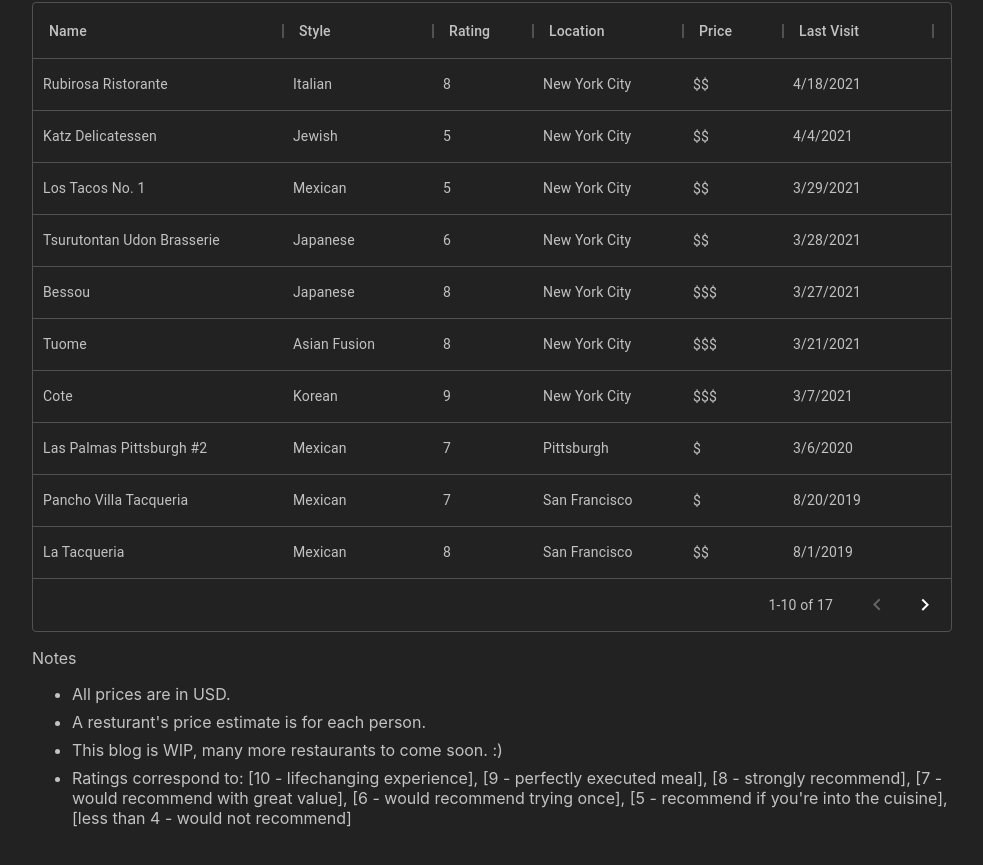
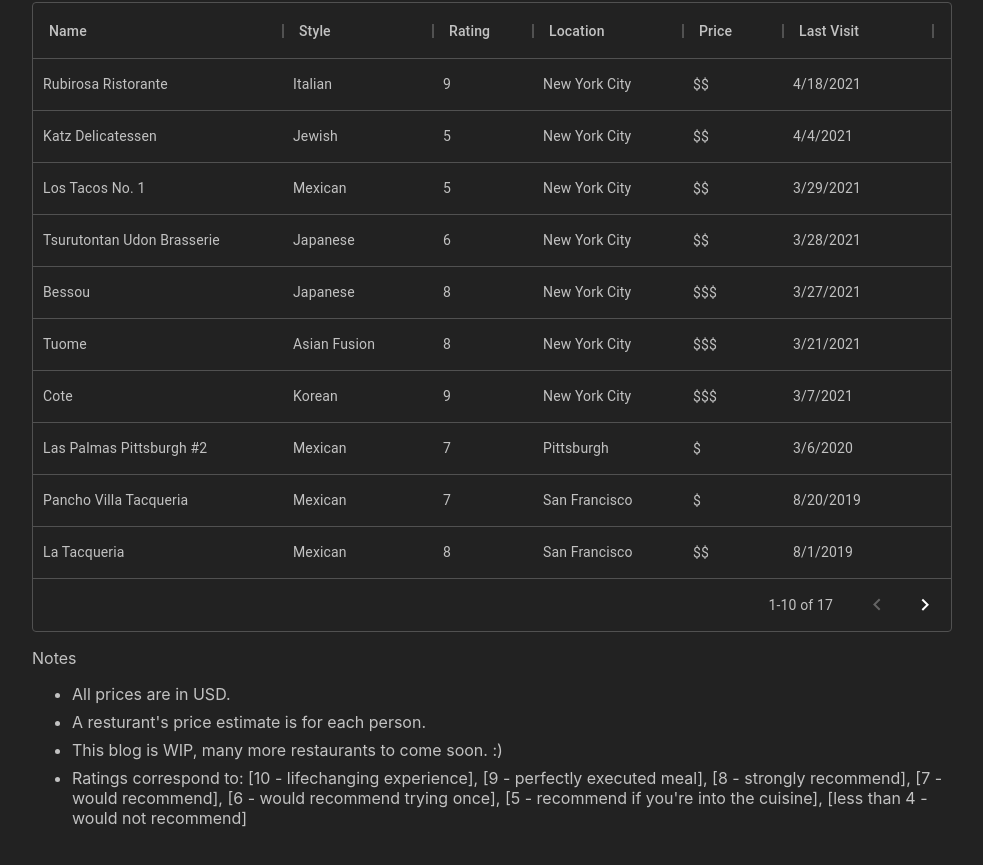
Before and after one commit to jyu/jyu.github.io, a React (Create React App) app: page /food in a window 1280 px wide. Shown: the part 197-1062 px from the top of the page, without its empty margins (148-1131 px from the left). Built offline with nearby package versions, Linux system fonts and the light colour scheme.

Commit message:
Update ratings

```diff
--- a/src/data/restaurants.js
+++ b/src/data/restaurants.js
@@ -463,12 +463,12 @@
     location: "New York City",
     district: "Nolita",
     googleMaps: "https://goo.gl/maps/AxMj5W2ptLqd3oyZ6",
-    rating: "8",
+    rating: "9",
     price: "1",
     style: "Italian",
     lastVisited: "2021-04-17",
     text: [
-      "TLDR: Best pizza in New York City.",
+      "TLDR: Best pizza.",
       "Whenever I land in NYC, I start craving New York pizza. And the best is at Rubirosa Ristorante, an amazing Italian restaurant nestled in Nolita. Inside has a cozy Italian home vibe, but I've only dined outside. They have a great covid setup, complete with wood booths, heat lamps above, hand sanitizers, and plastic dividers. ",
       "When I think of Rubirosa, what comes to mind is their tomato sauce. They're able to get a deep umami flavor out of their tomatoes, making the sauce almost taste meaty but without any meat. At the same time, the acidity and the sweetness from the tomatoes bring brightness to anything the sauce touches.",
       "An essential starter to Rubirosa is the calamari. The squid is lightly fried, with the crust almost flaking off but also providing an amazing crunch. The squid itself is tender and goes great with the lemon and chopped basil on top. The real magic is when the calamari is dipped in the tomato sauce, joining the umami of the squid and tomatoes along with the acidity from the lemon and the sauce. The sauce fills all the crevices of the breading and creates a tomato sauce gusher that explodes with flavor. The sauce also has a slight spicy kick, adding another dimension of flavor. A pro-tip is to ask for more sauce after you finish! We usually finish the sauce halfway through the calamari because it's so good.",
--- a/src/routes/Food/index.jsx
+++ b/src/routes/Food/index.jsx
@@ -241,7 +241,7 @@
               <li className={classes.li}>
                 Ratings correspond to: [10 - lifechanging experience], [9 -
                 perfectly executed meal], [8 - strongly recommend], [7 - would
-                recommend with great value], [6 - would recommend trying once],
+                recommend], [6 - would recommend trying once],
                 [5 - recommend if you're into the cuisine], [less than 4 - would
                 not recommend]
               </li>
```
